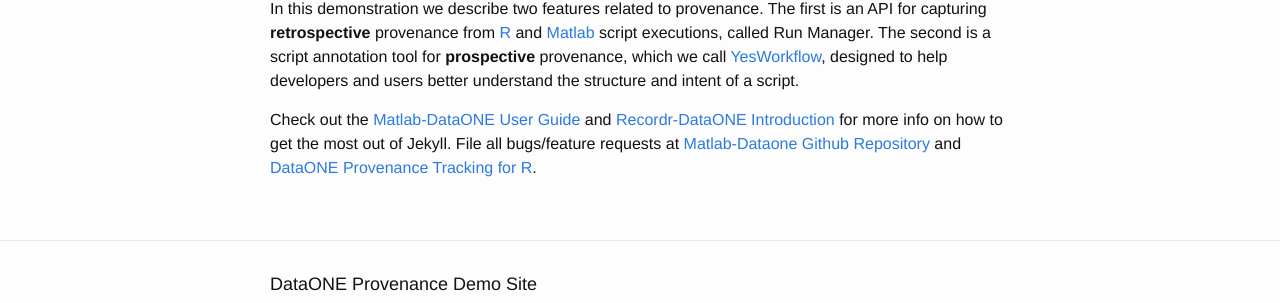
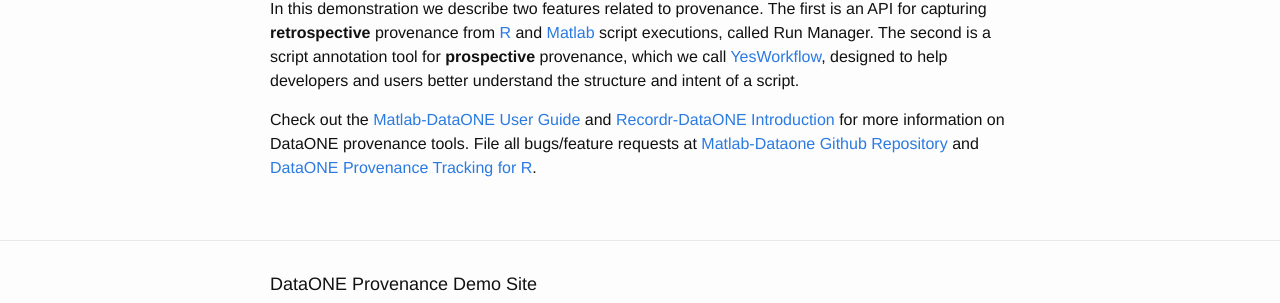
Before and after one commit to DataONEorg/provweek2016-demo, a Jekyll site: the page built from _posts/2016-05-17-provenance-demo-overview.markdown, in a window 1280 px wide. Shown: the part 455-758 px from the top of the page. Built offline with Jekyll 4.4.1, drawn with Linux system fonts in a browser that asks for light colours.

Commit message:
Minor change to overview_post

```diff
--- a/_posts/2016-05-17-provenance-demo-overview.markdown
+++ b/_posts/2016-05-17-provenance-demo-overview.markdown
@@ -17,7 +17,7 @@
 
 
 
-Check out the [Matlab-DataONE User Guide][matlab-dataone-user-guide] and [Recordr-DataONE Introduction][intro-recordr] for more info on how to get the most out of Jekyll. File all bugs/feature requests at [Matlab-Dataone Github Repository][matlab-dataone Github repo] and [DataONE Provenance Tracking for R][recordr-Github-repo].
+Check out the [Matlab-DataONE User Guide][matlab-dataone-user-guide] and [Recordr-DataONE Introduction][intro-recordr] for more information on DataONE provenance tools. File all bugs/feature requests at [Matlab-Dataone Github Repository][matlab-dataone Github repo] and [DataONE Provenance Tracking for R][recordr-Github-repo].
 
 [matlab-dataone-user-guide]: https://github.com/DataONEorg/matlab-dataone/blob/master/docs/user-guide.rst
 [matlab-dataone Github repo]:   https://github.com/DataONEorg/matlab-dataone
```
